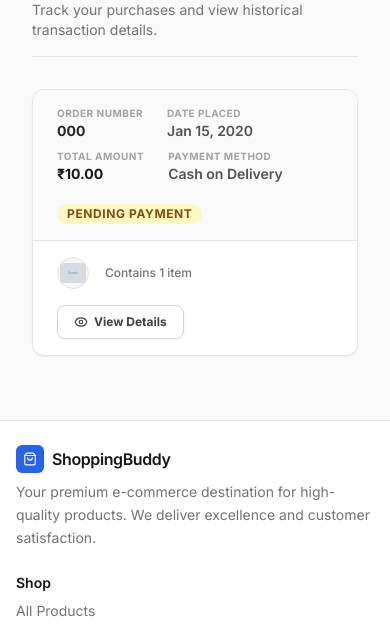
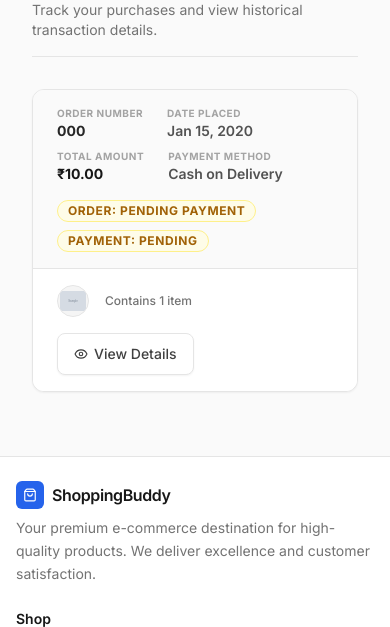
Before and after one commit to Akhileshpookkuttiyil/shoppingbuddy, a Django app: page /account/orders/ in a window 390 px wide. Shown: the part 165-792 px from the top of the page. Run offline with Django 3.2, Linux system fonts and the light colour scheme; a user stored in the database is signed in; tables that the repository leaves empty hold one stand-in row (values such as "Sample post"); grey boxes marked "Sample" are stand-in pictures; style sheets or scripts are compiled from the project's sources; some libraries are stand-ins or nearby versions.

Commit message:
Implement premium responsive frontend UI for Customer My Orders page

```diff
--- a/templates/account/orders.html
+++ b/templates/account/orders.html
@@ -17,7 +17,7 @@
   {% else %}
     <div class="space-y-6">
       {% for order in orders %}
-        <div class="card bg-white border border-neutral-200 shadow-sm rounded-xl overflow-hidden hover:border-neutral-300 transition-colors">
+        <div class="card bg-white border border-neutral-200 shadow-sm rounded-xl overflow-hidden hover:border-neutral-300 transition-all duration-200">
           <!-- Top Row Header -->
           <div class="bg-neutral-50 px-6 py-4 border-b border-neutral-200 flex flex-wrap items-center justify-between gap-4">
             <div class="flex flex-wrap items-center gap-x-6 gap-y-2">
@@ -39,24 +39,43 @@
               </div>
             </div>
 
-            <div>
-              <span class="inline-flex items-center px-2.5 py-0.5 rounded-full text-xs font-bold uppercase tracking-wider
+            <div class="flex flex-wrap items-center gap-2">
+              <!-- Order Status Badge -->
+              <span class="inline-flex items-center px-2.5 py-0.5 rounded-full text-xs font-bold uppercase tracking-wider border
                 {% if order.status == 'PAID' or order.status == 'DELIVERED' %}
-                  bg-green-100 text-green-800
-                {% elif order.status == 'PENDING_PAYMENT' or order.status == 'PROCESSING' %}
-                  bg-yellow-100 text-yellow-800
+                  bg-green-50 text-green-700 border-green-200
+                {% elif order.status == 'PENDING_PAYMENT' or order.status == 'PROCESSING' or order.status == 'SHIPPED' %}
+                  bg-yellow-50 text-yellow-700 border-yellow-200
                 {% elif order.status == 'CANCELLED' or order.status == 'PAYMENT_FAILED' or order.status == 'PAYMENT_EXPIRED' %}
-                  bg-red-100 text-red-800
+                  bg-red-50 text-red-700 border-red-200
+                {% elif order.status == 'REFUNDED' %}
+                  bg-neutral-50 text-neutral-600 border-neutral-200
                 {% else %}
-                  bg-neutral-100 text-neutral-800
+                  bg-neutral-50 text-neutral-700 border-neutral-200
                 {% endif %}">
-                {{ order.get_status_display }}
+                Order: {{ order.get_status_display }}
+              </span>
+
+              <!-- Payment Status Badge -->
+              <span class="inline-flex items-center px-2.5 py-0.5 rounded-full text-xs font-bold uppercase tracking-wider border
+                {% if order.payment_status == 'PAID' %}
+                  bg-green-50 text-green-700 border-green-200
+                {% elif order.payment_status == 'PENDING' %}
+                  bg-yellow-50 text-yellow-700 border-yellow-200
+                {% elif order.payment_status == 'FAILED' %}
+                  bg-red-50 text-red-700 border-red-200
+                {% elif order.payment_status == 'REFUNDED' %}
+                  bg-purple-50 text-purple-700 border-purple-200
+                {% else %}
+                  bg-neutral-50 text-neutral-700 border-neutral-200
+                {% endif %}">
+                Payment: {{ order.get_payment_status_display }}
               </span>
             </div>
           </div>
 
           <!-- Bottom Summary and Action -->
-          <div class="px-6 py-4 flex flex-wrap items-center justify-between gap-4">
+          <div class="px-6 py-4 flex flex-wrap items-center justify-between gap-4 bg-white">
             <div class="flex items-center gap-2">
               <!-- Inline images preview of items -->
               <div class="flex -space-x-3 overflow-hidden pr-2">
@@ -76,7 +95,7 @@
             </div>
 
             <div>
-              <a href="{% url 'order_detail' order.id %}" class="inline-flex items-center gap-1.5 px-4 py-2 border border-neutral-300 rounded-lg text-xs font-bold text-neutral-700 hover:bg-neutral-50 transition-colors shadow-sm focus:outline-none focus:ring-2 focus:ring-blue-500/20">
+              <a href="{% url 'order_detail' order.id %}" class="btn-secondary btn-sm inline-flex items-center gap-1.5 focus:ring-2 focus:ring-blue-500 focus:ring-offset-2">
                 <i data-lucide="eye" class="w-3.5 h-3.5"></i>
                 View Details
               </a>
@@ -84,6 +103,55 @@
           </div>
         </div>
       {% endfor %}
+
+      <!-- Pagination -->
+      {% if orders.has_other_pages %}
+        <div class="mt-8 flex flex-col sm:flex-row items-center justify-between border-t border-neutral-200 pt-6 gap-4">
+          <!-- Info text -->
+          <div class="text-sm text-neutral-600 font-medium order-2 sm:order-1 text-center sm:text-left">
+            Showing page <span class="font-bold text-neutral-900">{{ orders.number }}</span> of <span class="font-bold text-neutral-900">{{ orders.paginator.num_pages }}</span>
+          </div>
+          <!-- Controls -->
+          <nav class="isolate inline-flex -space-x-px rounded-lg shadow-sm border border-neutral-200 bg-white order-1 sm:order-2" aria-label="Pagination">
+            <!-- Previous Button -->
+            {% if orders.has_previous %}
+              <a href="?page={{ orders.previous_page_number }}" class="relative inline-flex items-center rounded-l-lg px-3 py-2 text-neutral-500 hover:text-neutral-900 hover:bg-neutral-50 focus:z-20 focus:outline-none focus:ring-2 focus:ring-blue-500/20 transition-colors" aria-label="Previous">
+                <span class="sr-only">Previous</span>
+                <i data-lucide="chevron-left" class="h-4 w-4"></i>
+              </a>
+            {% else %}
+              <button disabled class="relative inline-flex items-center rounded-l-lg px-3 py-2 text-neutral-300 bg-neutral-50 cursor-not-allowed" aria-label="Previous">
+                <i data-lucide="chevron-left" class="h-4 w-4"></i>
+              </button>
+            {% endif %}
+
+            <!-- Page Numbers -->
+            {% for i in orders.paginator.page_range %}
+              {% if orders.number == i %}
+                <span aria-current="page" class="relative z-10 inline-flex items-center bg-blue-600 px-4 py-2 text-sm font-semibold text-white focus:z-20">
+                  {{ i }}
+                </span>
+              {% elif i > orders.number|add:'-3' and i < orders.number|add:'3' %}
+                <a href="?page={{ i }}" class="relative inline-flex items-center px-4 py-2 text-sm font-medium text-neutral-600 hover:bg-neutral-50 hover:text-neutral-900 focus:z-20 focus:outline-none focus:ring-2 focus:ring-blue-500/20 transition-colors">
+                  {{ i }}
+                </a>
+              {% endif %}
+            {% endfor %}
+
+            <!-- Next Button -->
+            {% if orders.has_next %}
+              <a href="?page={{ orders.next_page_number }}" class="relative inline-flex items-center rounded-r-lg px-3 py-2 text-neutral-500 hover:text-neutral-900 hover:bg-neutral-50 focus:z-20 focus:outline-none focus:ring-2 focus:ring-blue-500/20 transition-colors" aria-label="Next">
+                <span class="sr-only">Next</span>
+                <i data-lucide="chevron-right" class="h-4 w-4"></i>
+              </a>
+            {% else %}
+              <button disabled class="relative inline-flex items-center rounded-r-lg px-3 py-2 text-neutral-300 bg-neutral-50 cursor-not-allowed" aria-label="Next">
+                <i data-lucide="chevron-right" class="h-4 w-4"></i>
+              </button>
+            {% endif %}
+          </nav>
+        </div>
+      {% endif %}
     </div>
   {% endif %}
 </div>
```
